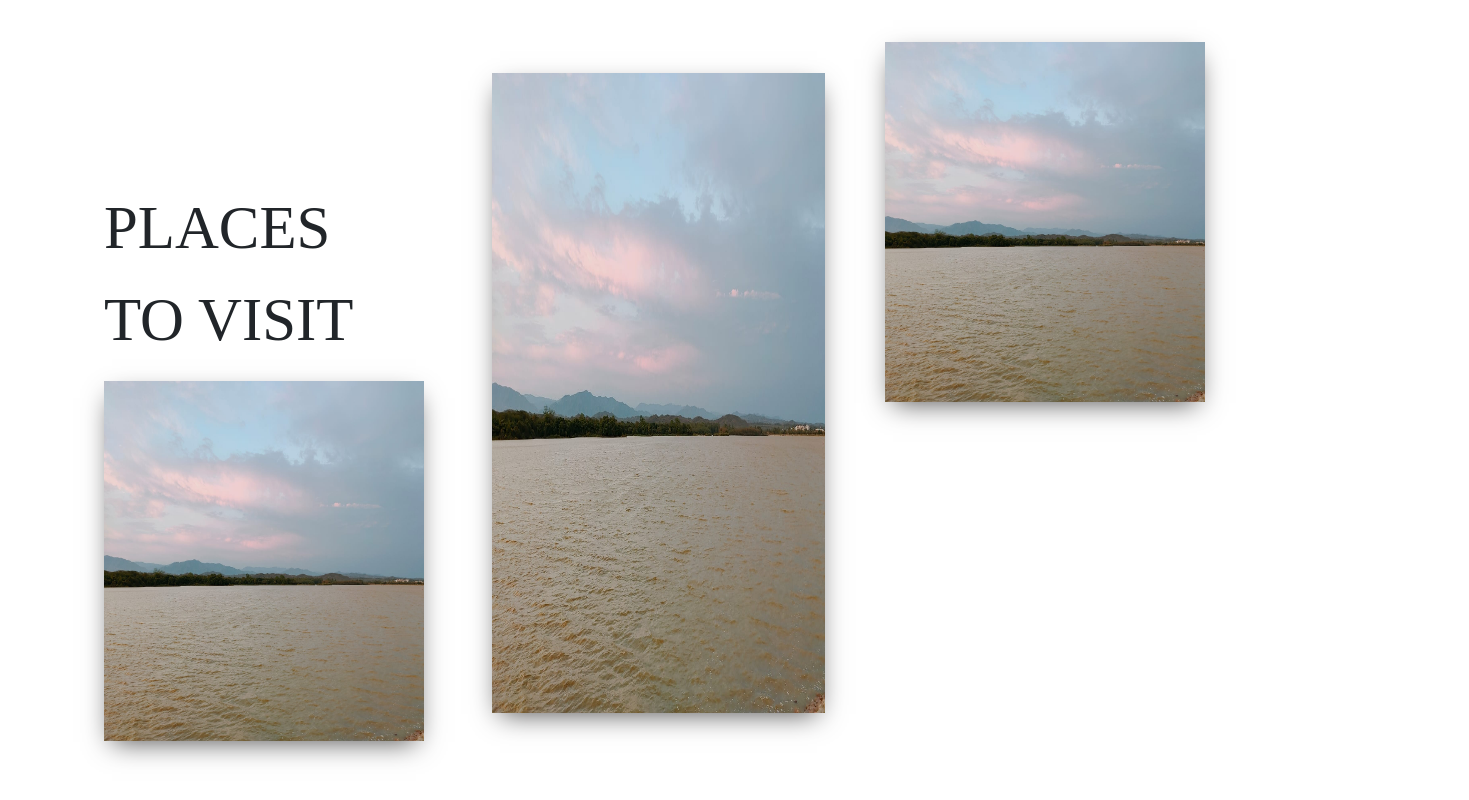
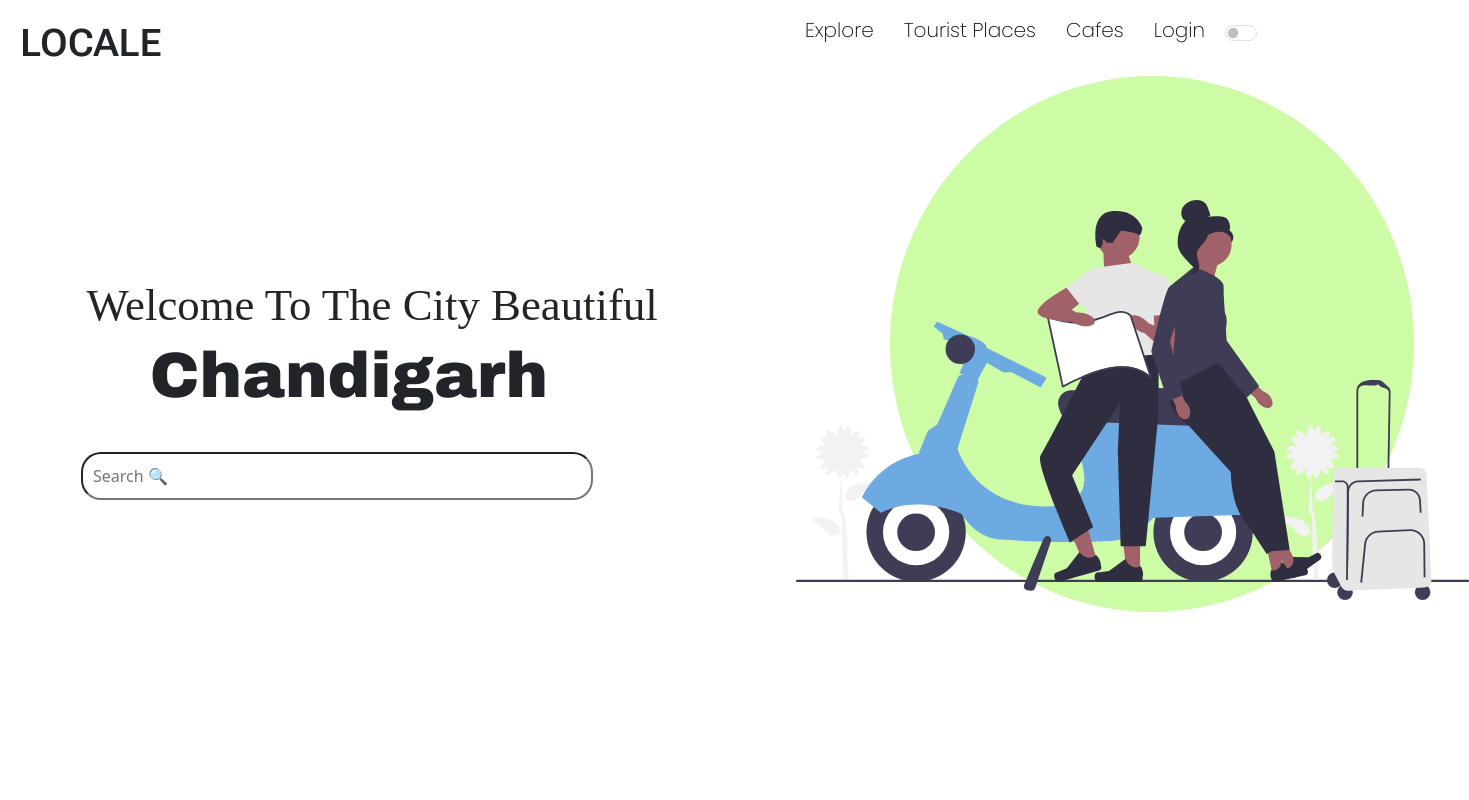
Before and after one commit to vivekk-tiwari/LOCALE, a React (Create React App) app: page / in a window 1280 px wide. Shown: the top 800 px of the page, 1469 px wide, since content can reach past the window. Built offline with nearby package versions, Linux system fonts and the light colour scheme.

Commit message:
update style.css

```diff
--- a/src/components/App.jsx
+++ b/src/components/App.jsx
@@ -14,13 +14,13 @@ import Places8 from "./Places_8";
 function App() {
   return (
     <div>
-      {/* <Navbar/>
+      <Navbar/>
       <Home/>
       <Explore/>
       <Features/>
       <PhotoGallery/>
       <Team/>
-      <About/> */}
+      <About/>
       <PlacesToVisit/>
       <DifferentPlaces/>
       <Places6/>
```
